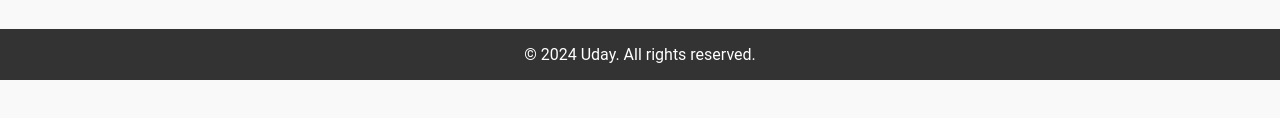
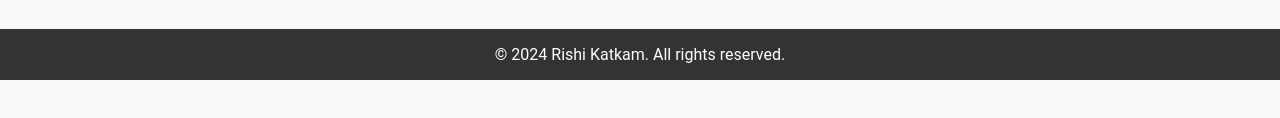
Before and after one commit to Raghavendraes2005/3rd_sem_mini, a plain HTML site: page resume.html in a window 1280 px wide. Shown: the part 636-754 px from the top of the page. Drawn offline with Linux system fonts and the light colour scheme; a script that the page names is missing.

Commit message:
Update resume.html

```diff
--- a/resume.html
+++ b/resume.html
@@ -39,7 +39,7 @@
     </main>
     <button onclick="window.print()">Print/Save as PDF</button>
     <footer>
-        <p>© 2024 Uday. All rights reserved.</p>
+        <p>© 2024 Rishi Katkam. All rights reserved.</p>
     </footer>
 
 </body>
```
